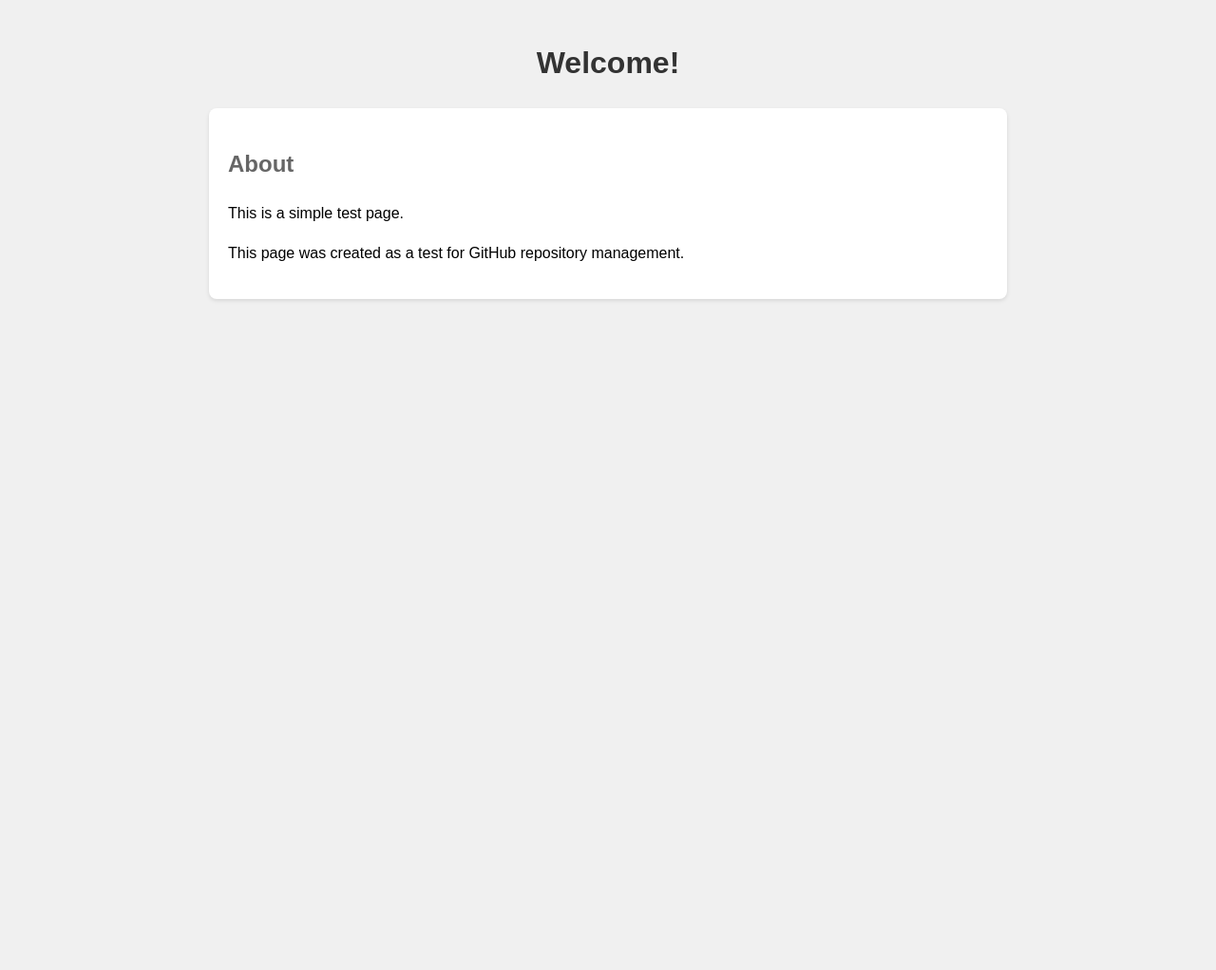
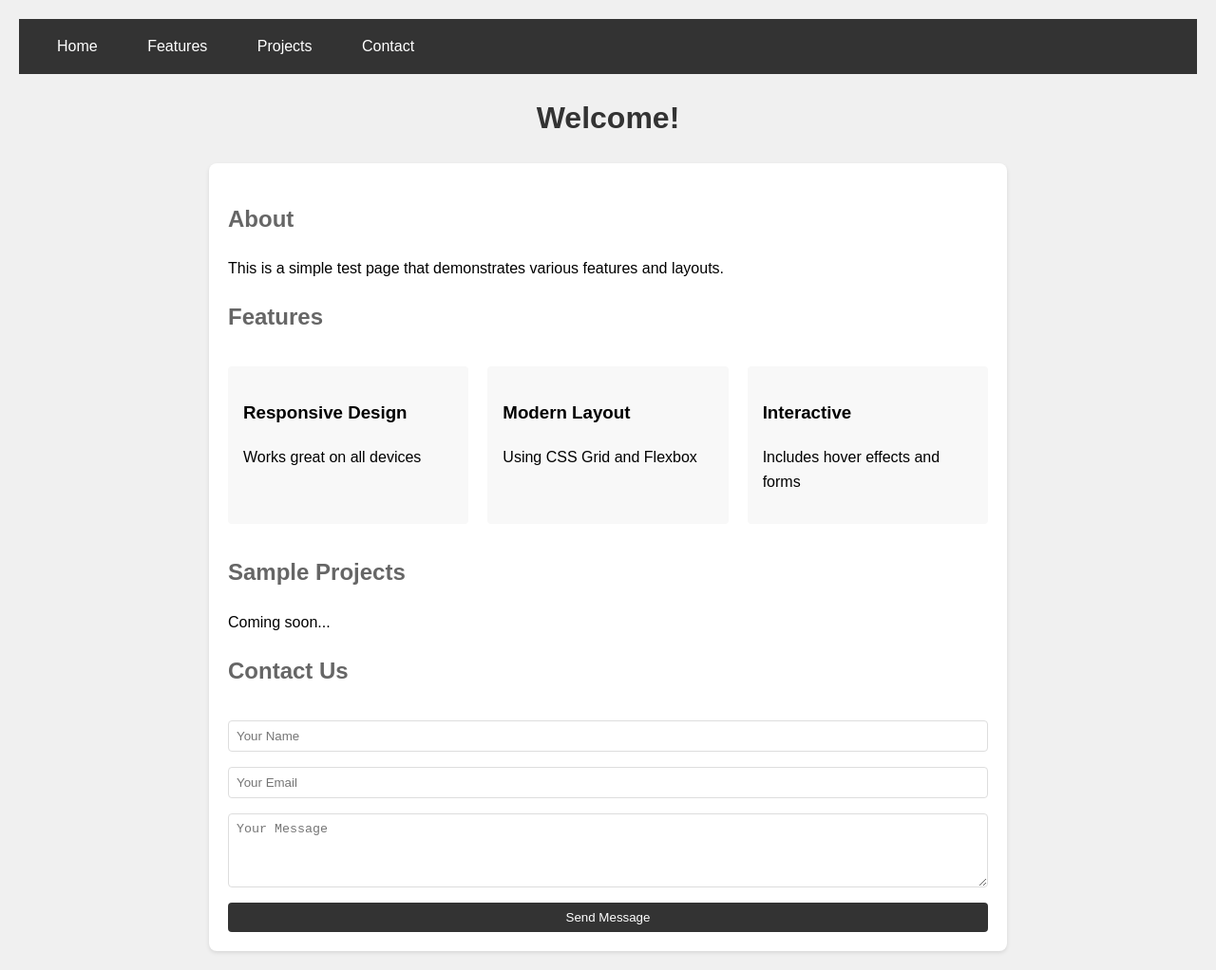
Before and after one commit to DaveNougal/NischalTest, a plain HTML site: page index.html in a window 1280 px wide. Shown: the whole page at 95% size. Before the commit the page ends 800 px from the top, so only its background shows below. Drawn offline with Linux system fonts and the light colour scheme.

Commit message:
Add enhanced webpage with navigation, features and contact form

```diff
--- a/index.html
+++ b/index.html
@@ -11,6 +11,21 @@
             margin: 0;
             padding: 20px;
             background-color: #f0f0f0;
+        }
+        nav {
+            background-color: #333;
+            padding: 1rem;
+            margin-bottom: 20px;
+        }
+        nav a {
+            color: white;
+            text-decoration: none;
+            padding: 0.5rem 1rem;
+            margin: 0 0.5rem;
+        }
+        nav a:hover {
+            background-color: #555;
+            border-radius: 4px;
         }
         .content {
             max-width: 800px;
@@ -27,14 +42,88 @@
         h2 {
             color: #666;
         }
+        .features {
+            display: grid;
+            grid-template-columns: repeat(auto-fit, minmax(200px, 1fr));
+            gap: 20px;
+            margin: 2rem 0;
+        }
+        .feature-card {
+            padding: 1rem;
+            background-color: #f8f8f8;
+            border-radius: 4px;
+        }
+        .contact-form {
+            display: grid;
+            gap: 1rem;
+            margin-top: 2rem;
+        }
+        input, textarea {
+            padding: 0.5rem;
+            border: 1px solid #ddd;
+            border-radius: 4px;
+        }
+        button {
+            background-color: #333;
+            color: white;
+            border: none;
+            padding: 0.5rem 1rem;
+            border-radius: 4px;
+            cursor: pointer;
+        }
+        button:hover {
+            background-color: #555;
+        }
     </style>
 </head>
 <body>
+    <nav>
+        <a href="#home">Home</a>
+        <a href="#features">Features</a>
+        <a href="#projects">Projects</a>
+        <a href="#contact">Contact</a>
+    </nav>
+
     <h1>Welcome!</h1>
+
     <div class="content">
-        <h2>About</h2>
-        <p>This is a simple test page.</p>
-        <p>This page was created as a test for GitHub repository management.</p>
+        <section id="about">
+            <h2>About</h2>
+            <p>This is a simple test page that demonstrates various features and layouts.</p>
+        </section>
+
+        <section id="features">
+            <h2>Features</h2>
+            <div class="features">
+                <div class="feature-card">
+                    <h3>Responsive Design</h3>
+                    <p>Works great on all devices</p>
+                </div>
+                <div class="feature-card">
+                    <h3>Modern Layout</h3>
+                    <p>Using CSS Grid and Flexbox</p>
+                </div>
+                <div class="feature-card">
+                    <h3>Interactive</h3>
+                    <p>Includes hover effects and forms</p>
+                </div>
+            </div>
+        </section>
+
+        <section id="projects">
+            <h2>Sample Projects</h2>
+            <p>Coming soon...</p>
+        </section>
+
+        <section id="contact">
+            <h2>Contact Us</h2>
+            <form class="contact-form">
+                <input type="text" placeholder="Your Name" required>
+                <input type="email" placeholder="Your Email" required>
+                <textarea placeholder="Your Message" rows="4" required></textarea>
+                <button type="submit">Send Message</button>
+            </form>
+        </section>
     </div>
 </body>
 </html>
```
